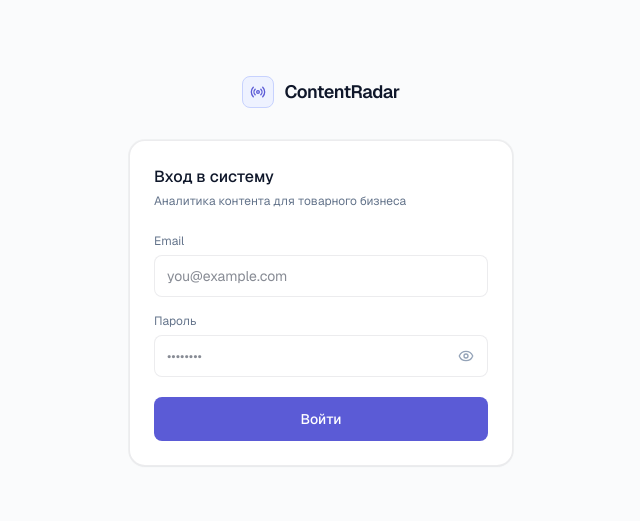
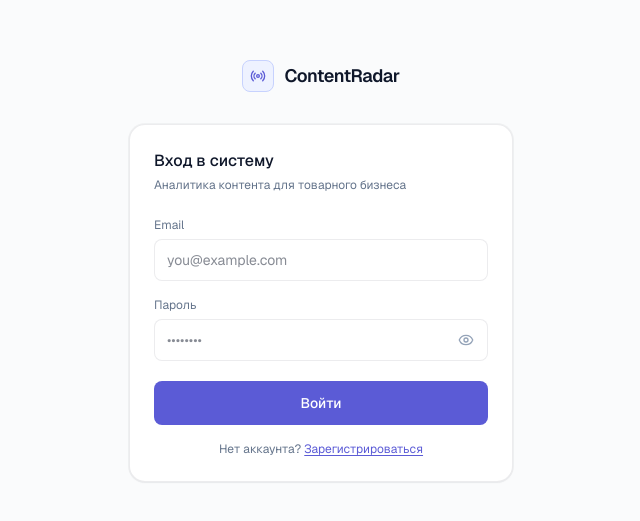
Before and after one commit to aegon-7n/content-radar, a Next.js app: page /login in a window 1280 px wide. Shown: the part 129-650 px from the top of the page, without its empty margins (319-959 px from the left). Built offline with nearby package versions, Linux system fonts and the light colour scheme.

Commit message:
fix(layout): hide sidebar on /register and /invite/* pages + add 'Регистрация' link on /login

```diff
--- a/src/app/login/page.tsx
+++ b/src/app/login/page.tsx
@@ -152,6 +152,13 @@
             </button>
           </form>
 
+          <p className="text-xs text-center mt-4" style={{ color: "var(--text-muted)" }}>
+            Нет аккаунта?{" "}
+            <a href="/register" className="underline underline-offset-2 hover:no-underline" style={{ color: "var(--accent-primary)" }}>
+              Зарегистрироваться
+            </a>
+          </p>
+
         </div>
       </div>
     </div>
```
